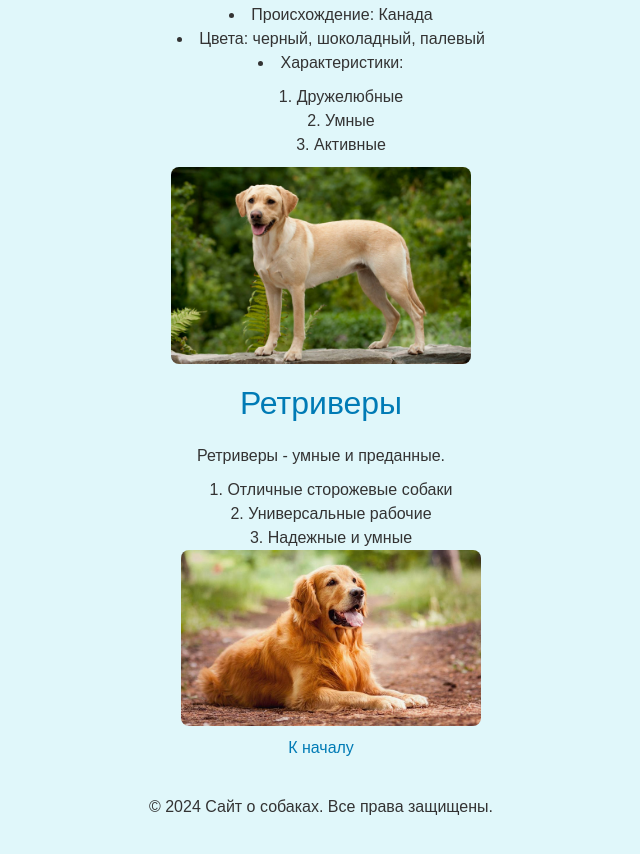
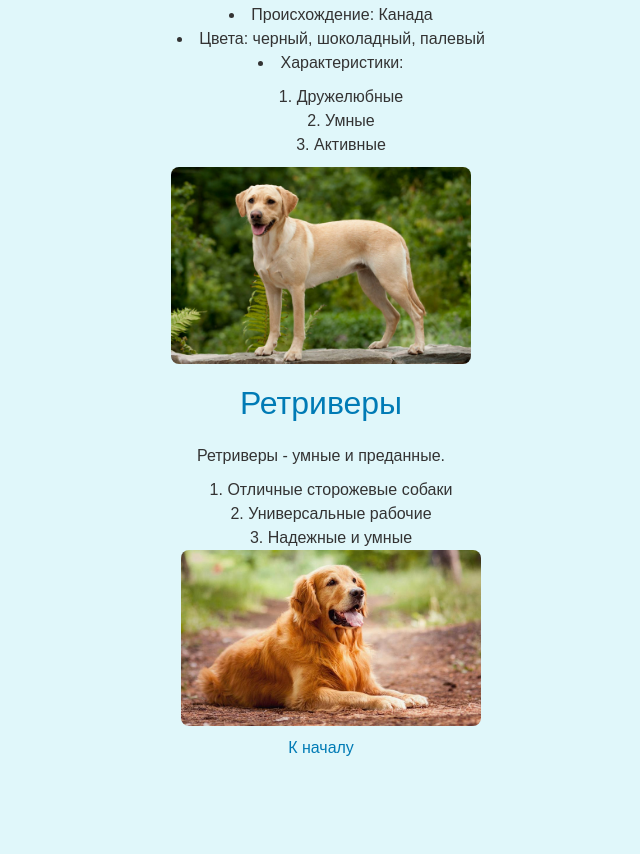
Before and after one commit to eichhornchenn/dog, a plain HTML site: page breeds.html in a window 1280 px wide. Shown: the part 363-1217 px from the top of the page, without its empty margins (319-959 px from the left). After the commit the page ends 1123 px from the top, so only its background shows below. Drawn offline with nearby package versions, Linux system fonts and the light colour scheme.

Commit message:
Обновлены файлы для сайта

```diff
--- a/breeds.html
+++ b/breeds.html
@@ -71,8 +71,6 @@
 <script src="https://cdn.jsdelivr.net/npm/@popperjs/core@2.9.2/dist/umd/popper.min.js"></script>
 <script src="https://stackpath.bootstrapcdn.com/bootstrap/4.5.2/js/bootstrap.min.js"></script>
 </body>
-<footer class="text-center py-4">
-    <p>&copy; 2024 Сайт о собаках. Все права защищены.</p>
 </footer>
 
 </body>
```
Also changed, not shown: index.html (+0 -2 lines).
